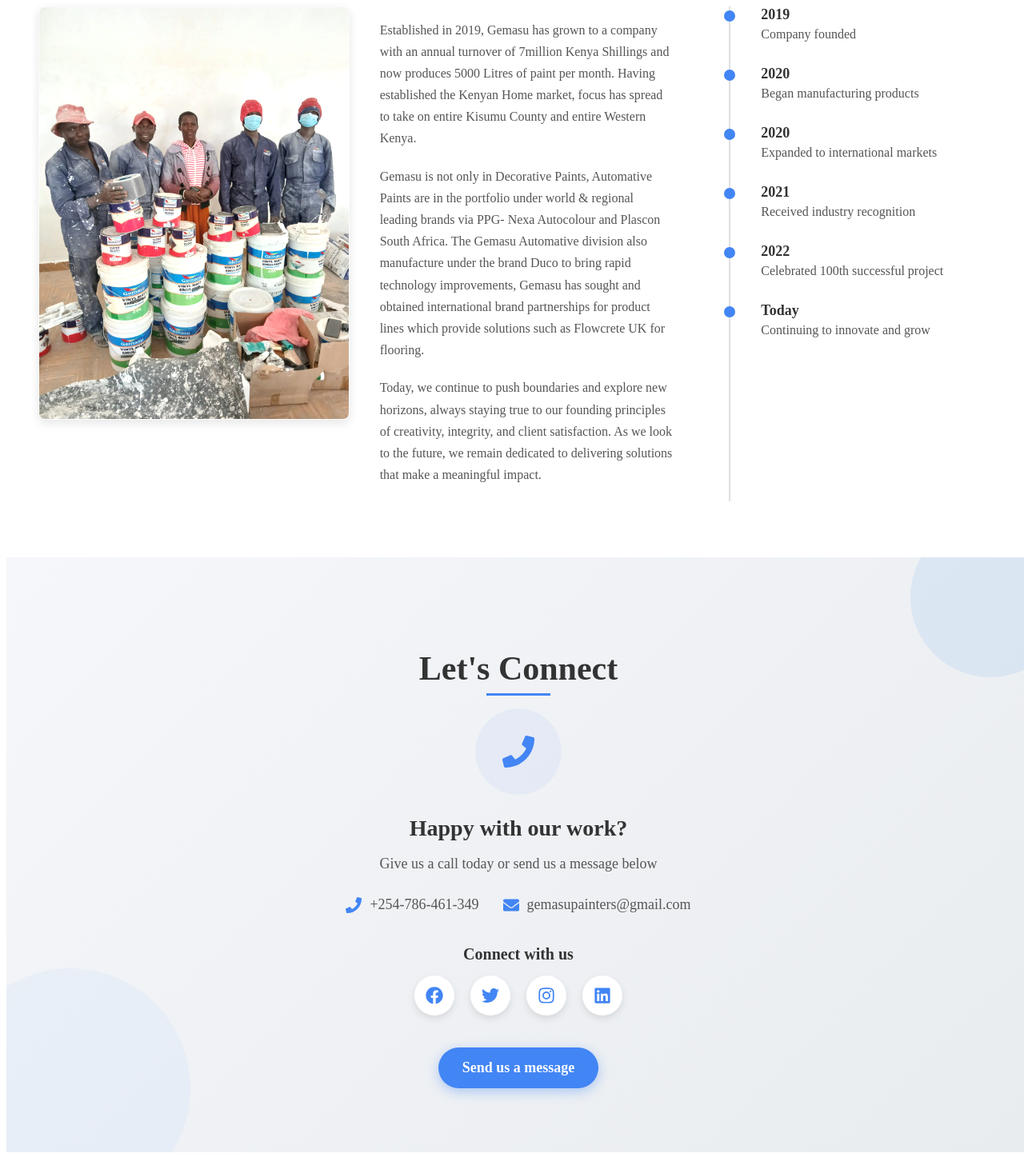
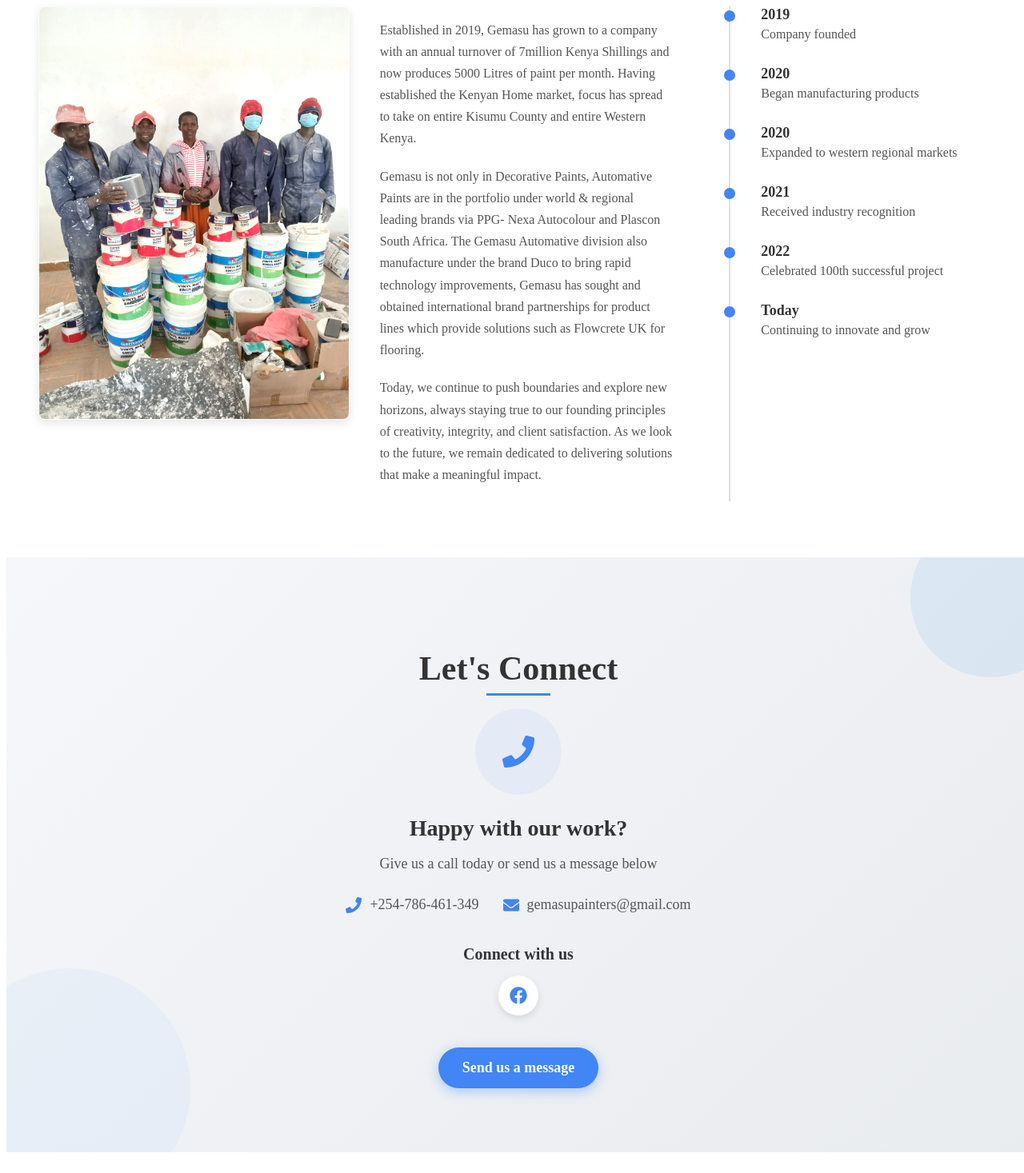
Before and after one commit to LorraObare/paint-enterprise, a React (Vite) app in the folder vite-paint/: page / in a window 1280 px wide. Shown: the part 6645-8112 px from the top of the page at 80% size. Built offline with nearby package versions, Linux system fonts and the light colour scheme; the HTML template or start-up script is replaced by a standard one.

Commit message:
updated call to action

```diff
--- a/vite-paint/src/BriefHistory.jsx
+++ b/vite-paint/src/BriefHistory.jsx
@@ -33,7 +33,7 @@ function BriefHistory(){
                   </div>
                   <div className="milestone">
                     <span className="year">2020</span>
-                    <span className="event">Expanded to international markets</span>
+                    <span className="event">Expanded to western regional markets</span>
                   </div>
                   <div className="milestone">
                     <span className="year">2021</span>
--- a/vite-paint/src/Contact.jsx
+++ b/vite-paint/src/Contact.jsx
@@ -33,15 +33,7 @@ function Contact(){
               <a href="https://facebook.com" aria-label="Facebook">
                 <FaFacebook />
               </a>
-              <a href="https://twitter.com" aria-label="Twitter">
-                <FaTwitter />
-              </a>
-              <a href="https://instagram.com" aria-label="Instagram">
-                <FaInstagram />
-              </a>
-              <a href="https://linkedin.com" aria-label="LinkedIn">
-                <FaLinkedin />
-              </a>
+
             </div>
           </div>
 
```
